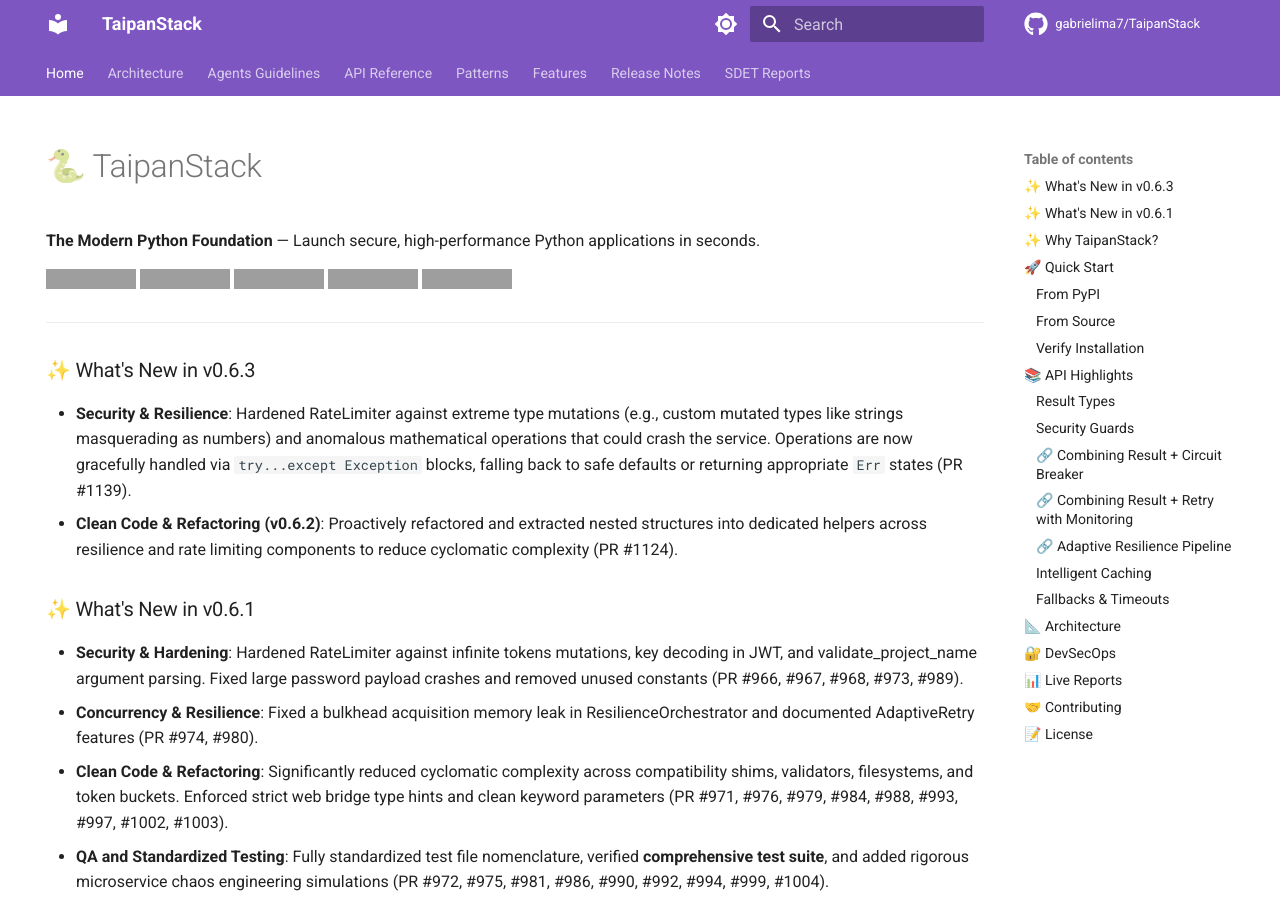
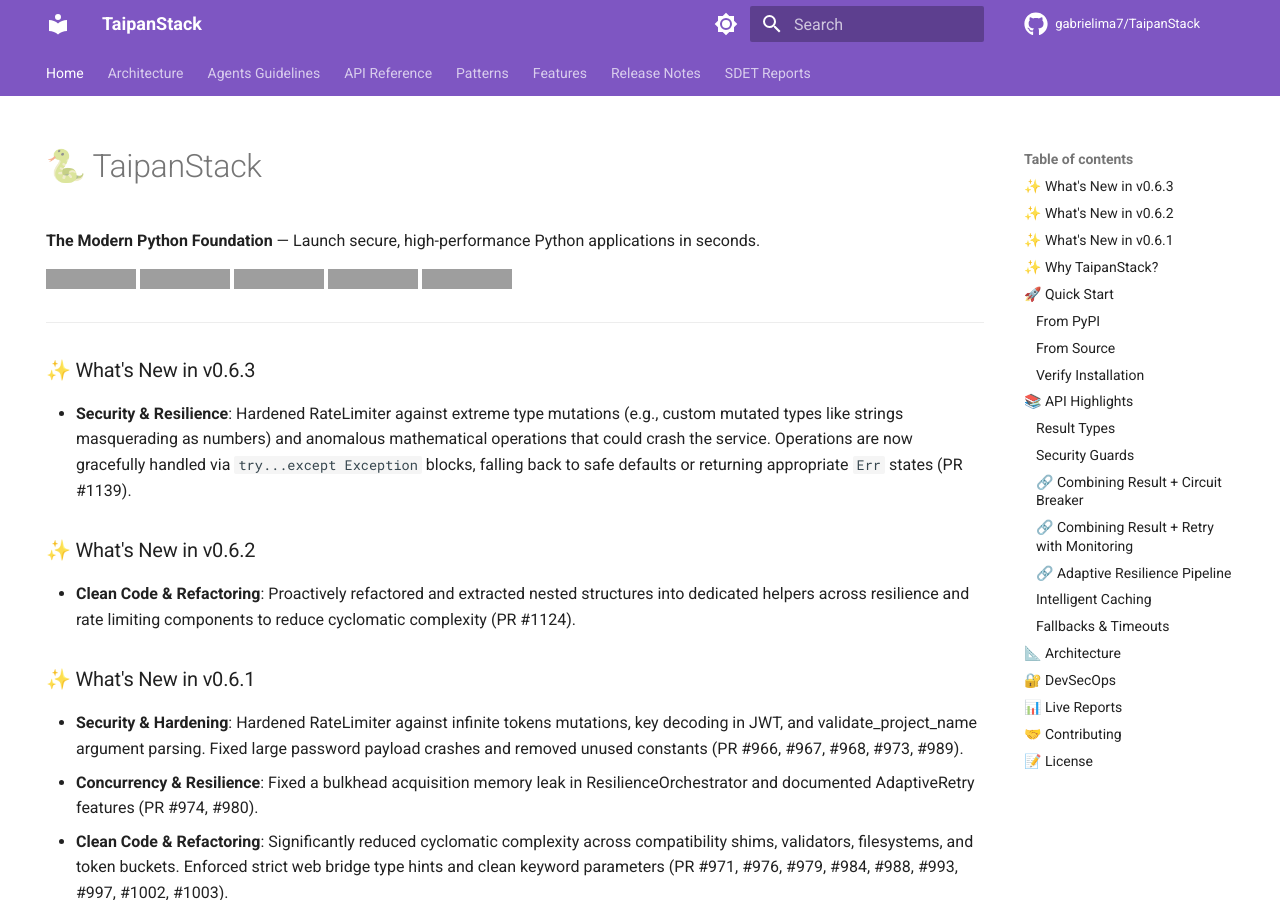
Before and after one commit to gabrielima7/TaipanStack, an MkDocs documentation site: the page built from docs/index.md, in a window 1280 px wide and 900 px high, cut to the strip 0-900 px from the top of the window. Built offline with MkDocs 1.6.1 and Material for MkDocs 9.7.7, drawn with Linux system fonts in a browser that asks for light colours; emoji names are drawn with the system emoji font; comment, search, counter and statistics services are not loaded; grey boxes are pictures that could not be loaded.

Commit message:
docs: align version references and clean up v0.6.2 release notes (#1179)
- Separated combined v0.6.3/v0.6.2 notes in docs/index.md and README.md.
- Updated bug report issue template to reference v0.6.3.
- Fixed version compare links in CHANGELOG.md to include v0.6.3 and v0.6.2.

Co-authored-by: google-labs-jules[bot] <161369871+google-labs-jules[bot]@users.noreply.github.com>
Co-authored-by: gabrielima7 <230595838+gabrielima7@users.noreply.github.com>

```diff
--- a/docs/index.md
+++ b/docs/index.md
@@ -19,7 +19,10 @@ hide:
 ### ✨ What's New in v0.6.3
 
 - **Security & Resilience**: Hardened RateLimiter against extreme type mutations (e.g., custom mutated types like strings masquerading as numbers) and anomalous mathematical operations that could crash the service. Operations are now gracefully handled via `try...except Exception` blocks, falling back to safe defaults or returning appropriate `Err` states (PR #1139).
-- **Clean Code & Refactoring (v0.6.2)**: Proactively refactored and extracted nested structures into dedicated helpers across resilience and rate limiting components to reduce cyclomatic complexity (PR #1124).
+
+### ✨ What's New in v0.6.2
+
+- **Clean Code & Refactoring**: Proactively refactored and extracted nested structures into dedicated helpers across resilience and rate limiting components to reduce cyclomatic complexity (PR #1124).
 
 ### ✨ What's New in v0.6.1
 
```
Also changed, not shown: CHANGELOG.md (+3 -1 lines), README.md (+4 -1 lines), .github/ISSUE_TEMPLATE/bug_report.md.
